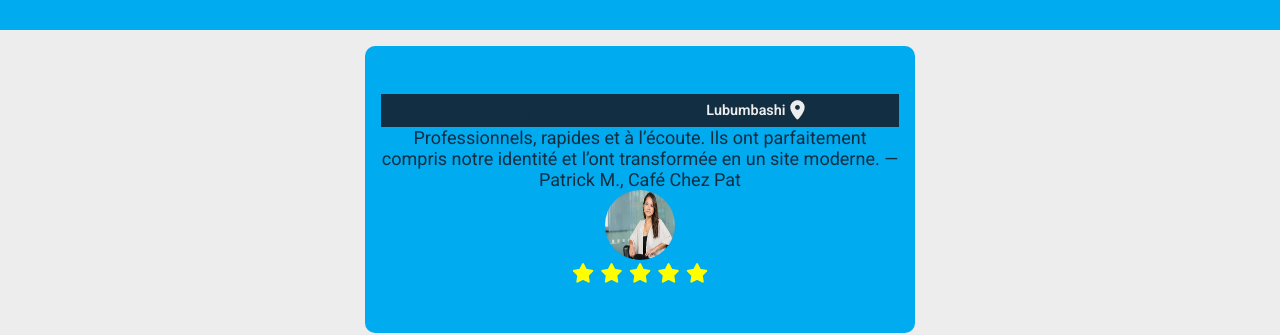
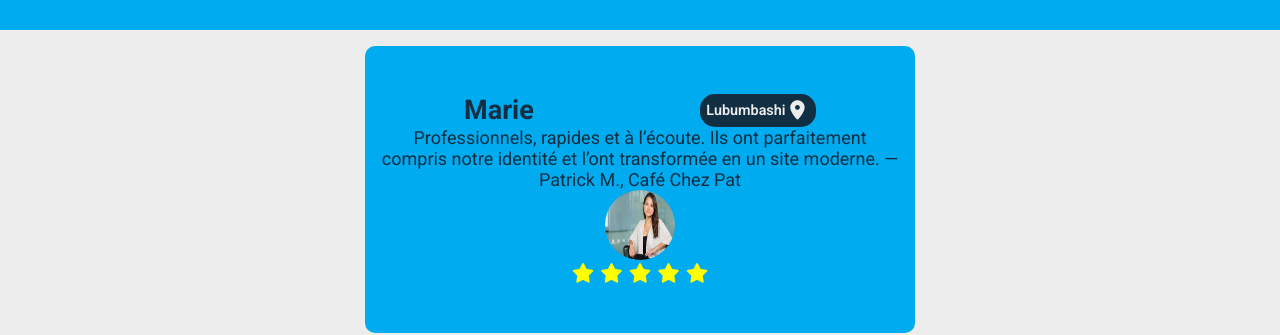
Before and after one commit to Virallium/KitokoDevWork__PWA, a plain HTML site: page index.html in a window 1280 px wide. Shown: the part 2194-2529 px from the top of the page. Drawn offline with nearby package versions, Linux system fonts and the light colour scheme; grey boxes are pictures that could not be loaded.

Commit message:
nouvelles modifications section avis

```diff
--- a/styles/style.css
+++ b/styles/style.css
@@ -473,21 +473,22 @@ section .boxs{
 .name{
     display: flex;
     justify-content: space-around;
-    background: var(--secondary-color);
+    align-items: center;
 }
 .name p{
     font-size: .9rem;
     color:var(--bg-color);
+    background: var(--secondary-color);
     font-weight: 550;
     display: flex;
     justify-content: center;
     align-items: center;
     padding: .4rem;
     border-radius: 10px;
-    -webkit-border-radius: 10px;
-    -moz-border-radius: 10px;
-    -ms-border-radius: 10px;
-    -o-border-radius: 10px;
+    -webkit-border-radius: 15px;
+    -moz-border-radius: 15px;
+    -ms-border-radius: 15px;
+    -o-border-radius: 15px;
 }
  .swiper-slide.swiper-slideP{
     width: 100px;
```
